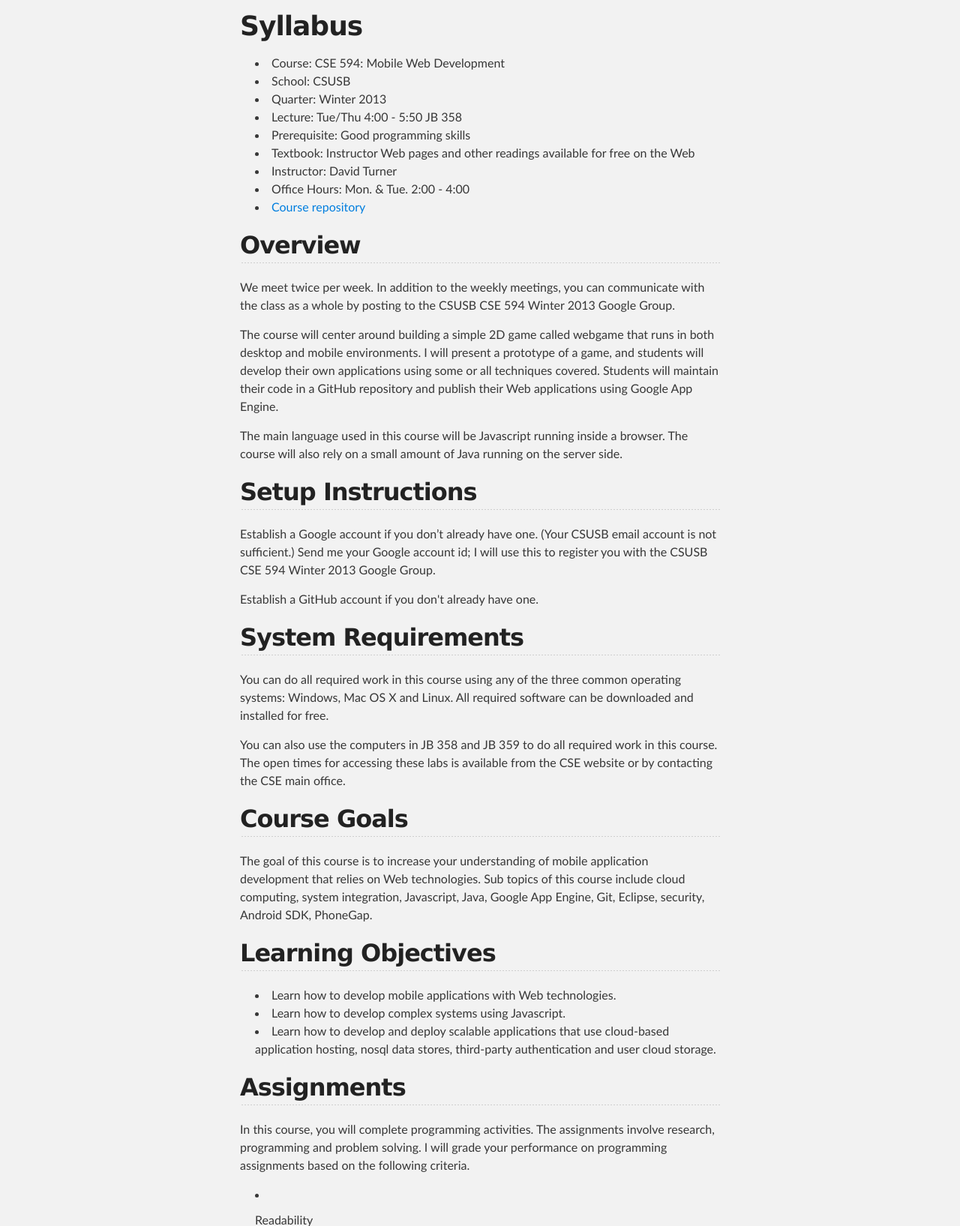
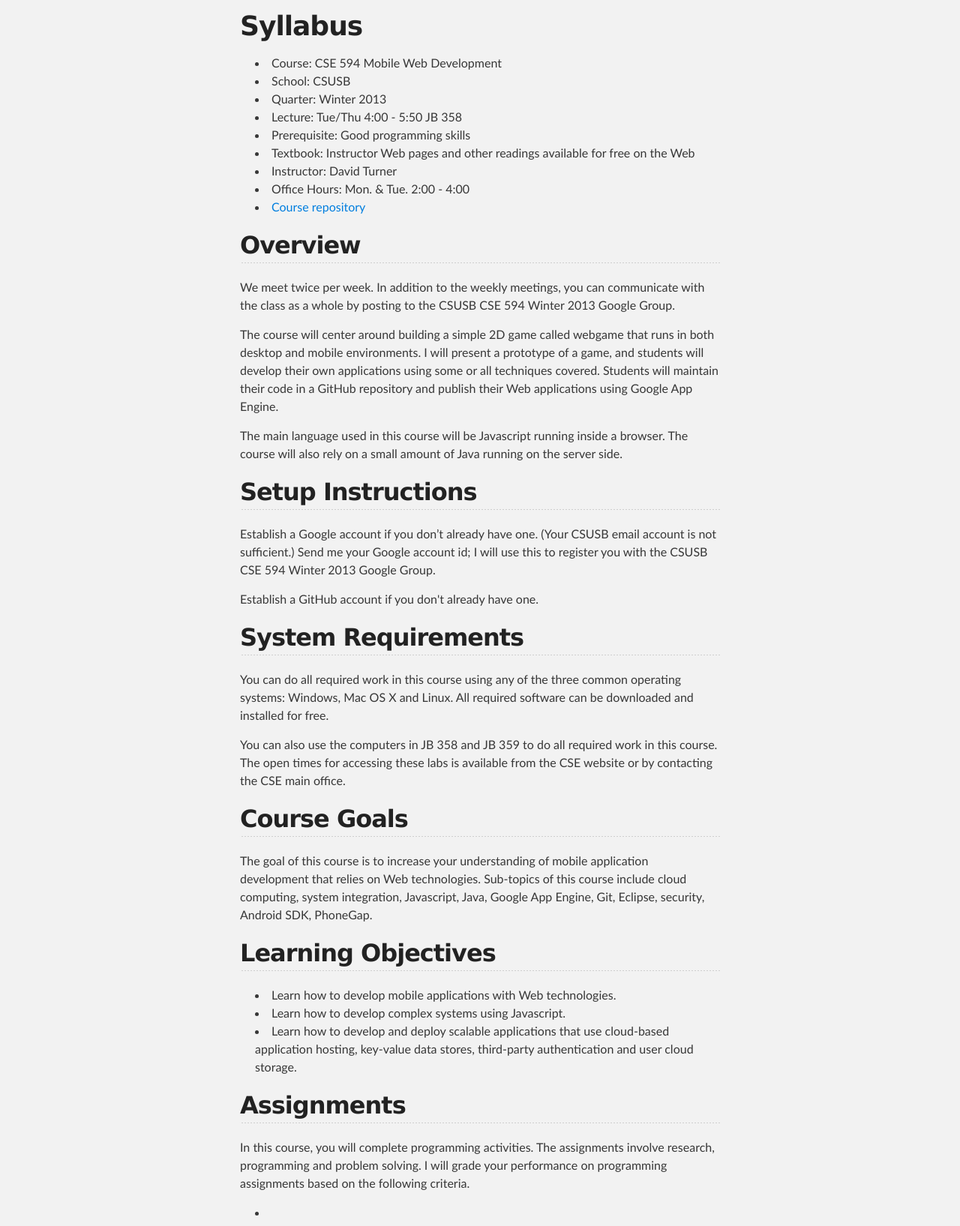
Before and after one commit to t2noob/594-1, a plain HTML site: page index.html in a window 1280 px wide. Shown: the part 252-1887 px from the top of the page at 75% size. Drawn offline with Linux system fonts and the light colour scheme.

```diff
--- a/index.html
+++ b/index.html
@@ -34,7 +34,7 @@
         <h1>Syllabus</h1>
 
 <ul>
-<li>Course: CSE 594: Mobile Web Development</li>
+<li>Course: CSE 594 Mobile Web Development</li>
 <li>School: CSUSB</li>
 <li>Quarter: Winter 2013</li>
 <li>Lecture: Tue/Thu 4:00 - 5:50  JB 358</li>
@@ -65,14 +65,14 @@
 
 <h2>Course Goals</h2>
 
-<p>The goal of this course is to increase your understanding of mobile application development that relies on Web technologies. Sub topics of this course include cloud computing, system integration, Javascript, Java, Google App Engine, Git, Eclipse, security, Android SDK, PhoneGap.</p>
+<p>The goal of this course is to increase your understanding of mobile application development that relies on Web technologies. Sub-topics of this course include cloud computing, system integration, Javascript, Java, Google App Engine, Git, Eclipse, security, Android SDK, PhoneGap.</p>
 
 <h2>Learning Objectives</h2>
 
 <ul>
 <li>Learn how to develop mobile applications with Web technologies.</li>
 <li>Learn how to develop complex systems using Javascript.</li>
-<li>Learn how to develop and deploy scalable applications that use cloud-based application hosting, nosql data stores, third-party authentication and user cloud storage.</li>
+<li>Learn how to develop and deploy scalable applications that use cloud-based application hosting, key-value data stores, third-party authentication and user cloud storage.</li>
 </ul><h2>Assignments</h2>
 
 <p>In this course, you will complete programming activities.  The assignments involve research, programming and problem solving. I will grade your performance on programming assignments based on the following criteria.</p>
```
Also changed, not shown: params.json (+1 -1 lines).
